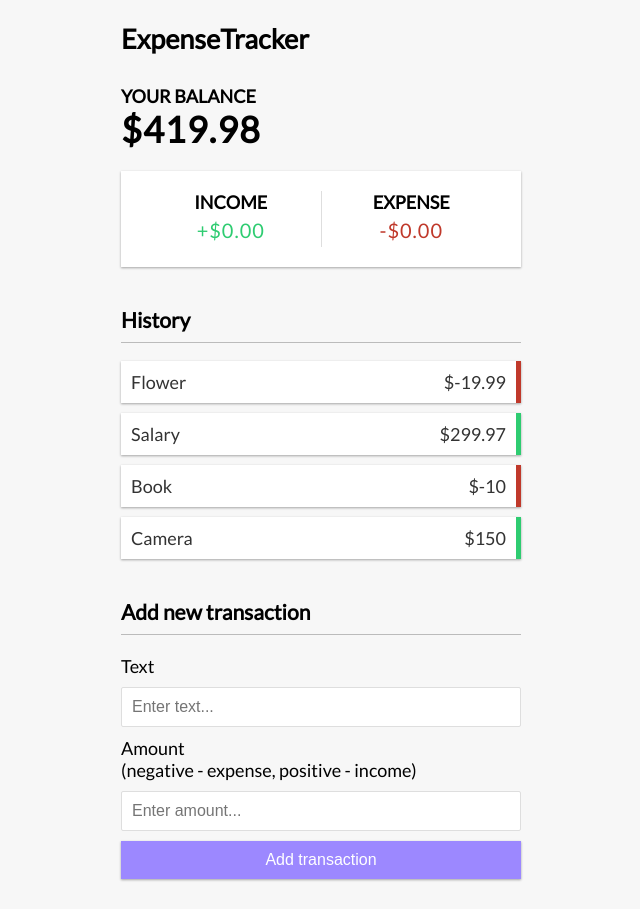
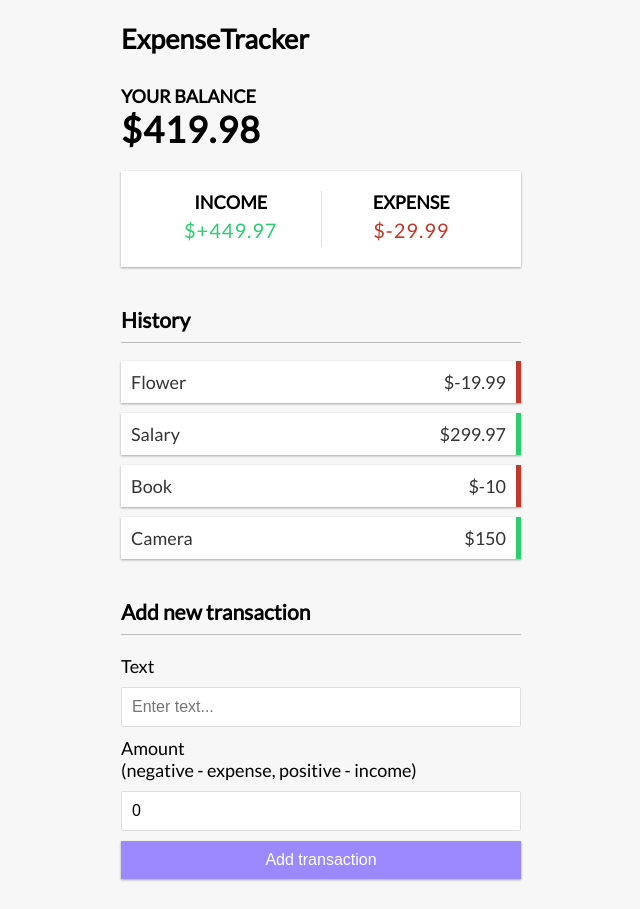
Before and after one commit to Shkurtevski/VueLearning, a Vue app in the folder vue-expense-tracker/: page / in a window 1280 px wide. Shown: the whole page, without its empty margins (319-959 px from the left). Built offline with nearby package versions, Linux system fonts and the light colour scheme.

Commit message:
update document

```diff
--- a/vue-expense-tracker/src/App.vue
+++ b/vue-expense-tracker/src/App.vue
@@ -2,7 +2,7 @@
   <AppHeader />
   <div class="container">
     <AppBalance :total="total" />
-    <IncomeExpenses />
+    <IncomeExpenses :income="income" :expenses="expenses"/>
     <TransactionList :transactions="transactions" />
     <AddTransaction />
   </div>
--- a/vue-expense-tracker/src/components/AddTransaction.vue
+++ b/vue-expense-tracker/src/components/AddTransaction.vue
@@ -1,14 +1,25 @@
 <template>
   <h3>Add new transaction</h3>
-  <form id="form">
+  <form id="form" @submit.prevent="onSubmit">
     <div class="form-control">
       <label for="text">Text</label>
-      <input type="text" id="text" placeholder="Enter text..." />
+      <input type="text" id="text" v-model="text" placeholder="Enter text..." />
     </div>
     <div class="form-control">
       <label for="amount">Amount <br />(negative - expense, positive - income)</label>
-      <input type="number" id="amount" placeholder="Enter amount..." />
+      <input type="number" id="amount" v-model="amount" placeholder="Enter amount..." />
       <button class="btn">Add transaction</button>
     </div>
   </form>
 </template>
+
+<script lang="ts" setup>
+import { ref } from 'vue'
+
+const text = ref('')
+const amount = ref(0)
+
+const onSubmit = () => {
+  console.log('Submitted:', { text: text.value, amount: amount.value })
+}
+</script>
--- a/vue-expense-tracker/src/components/IncomeExpenses.vue
+++ b/vue-expense-tracker/src/components/IncomeExpenses.vue
@@ -2,11 +2,20 @@
   <div class="inc-exp-container">
     <div>
       <h4>Income</h4>
-      <p id="money-plus" class="money plus">+$0.00</p>
+      <p id="money-plus" class="money plus">$+{{ formattedIncome }}</p>
     </div>
     <div>
       <h4>Expense</h4>
-      <p id="money-minus" class="money minus">-$0.00</p>
+      <p id="money-minus" class="money minus">${{ formattedExpenses }}</p>
     </div>
   </div>
 </template>
+
+<script lang="ts" setup>
+import { defineProps, ref } from 'vue';
+
+const props = defineProps(['income', 'expenses']);
+
+const formattedIncome = ref(Number(props.income).toFixed(2));
+const formattedExpenses = ref(Number(props.expenses).toFixed(2));
+</script>
```
